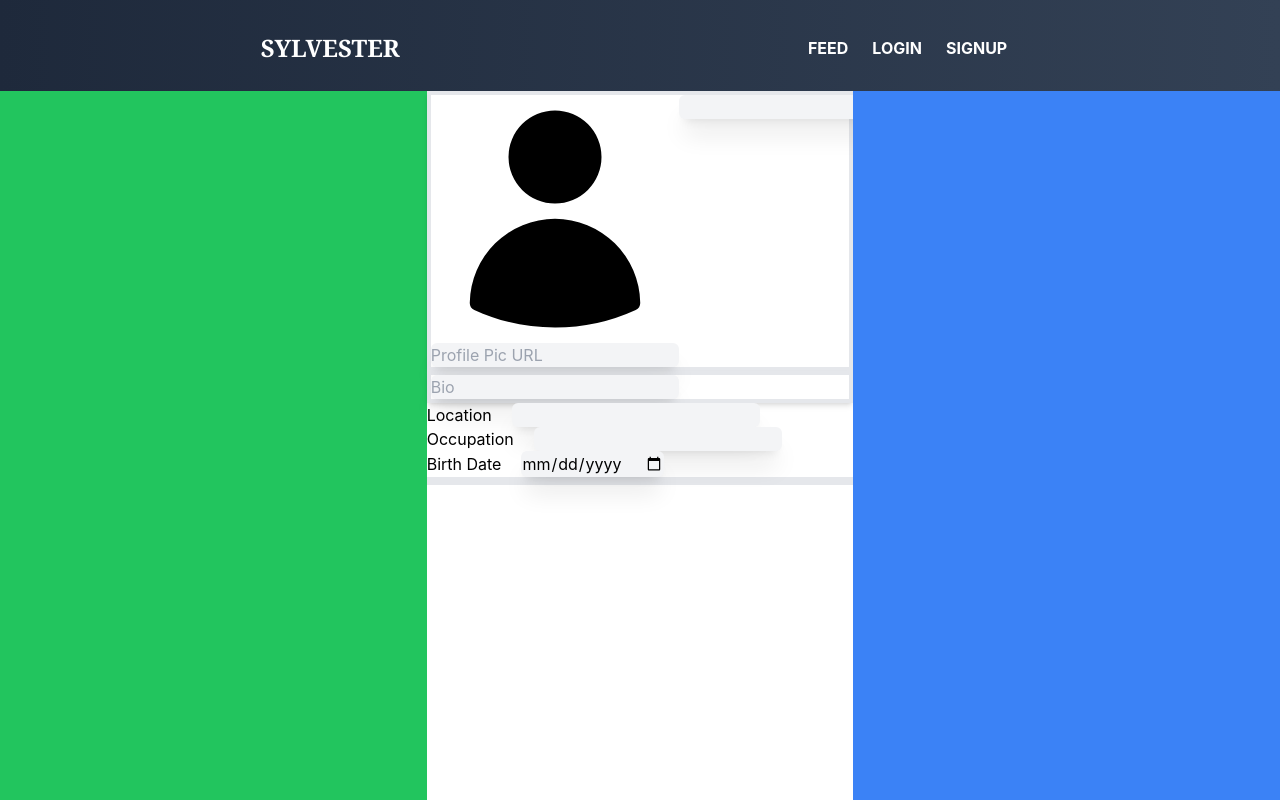
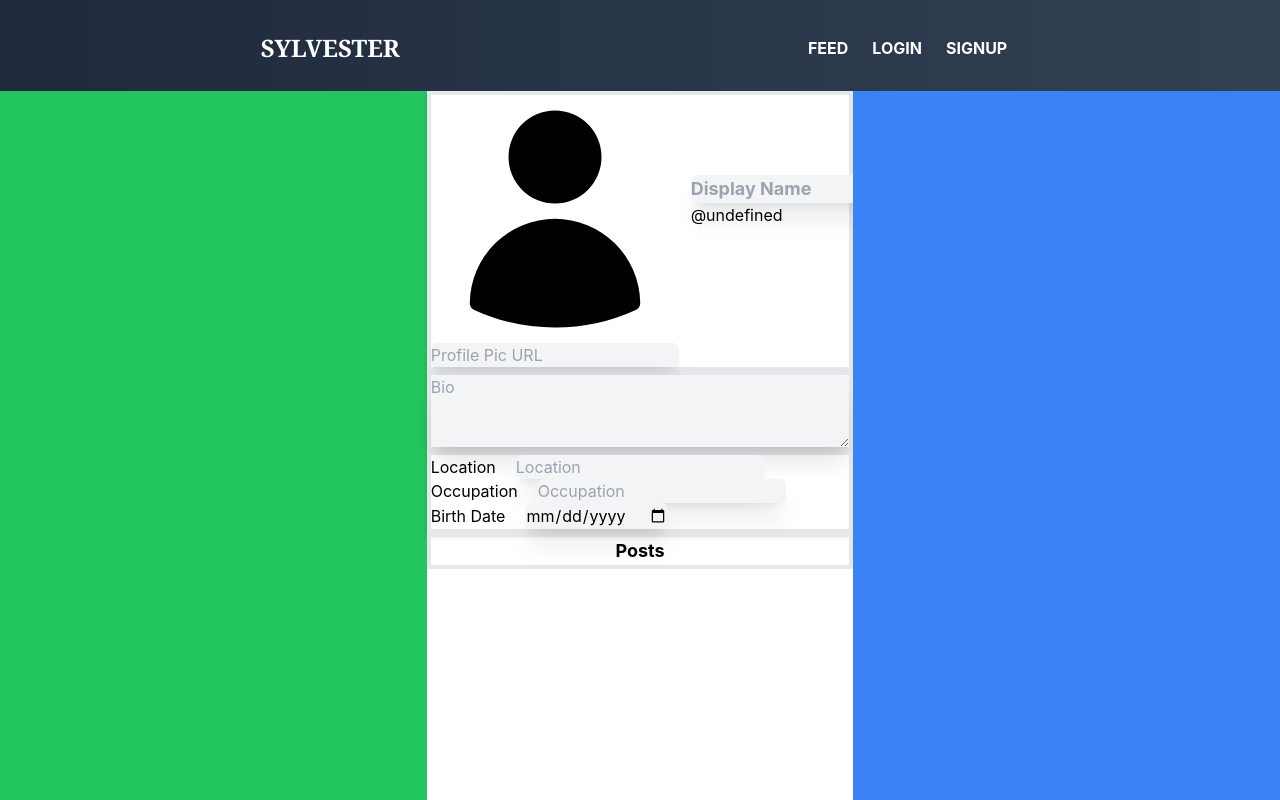
Before and after one commit to Michael-Robertson2/PrimaryKeys-P2-Frontend, a React (Create React App) app in the folder my-app/: page /profile in a window 1280 px wide. Built offline with nearby package versions, Linux system fonts and the light colour scheme; no server answers.

Commit message:
Update ProfilePage.tsx

```diff
--- a/my-app/src/pages/ProfilePage.tsx
+++ b/my-app/src/pages/ProfilePage.tsx
@@ -88,30 +88,30 @@ function ProfilePage(){
             <div className="flex flex-row border-solid border-4 h-full shadow-md bg-white">
                 <div>
                     {profile === null ? <UserIcon /> : (
-                    profile.profilePicUrl === null ? <img src="https://vectorified.com/images/twitter-default-icon-25.jpg" /> : <img src={profile.profilePicUrl} />
+                    profilePicUrl === "" ? <UserIcon /> : <img src={profile.profilePicUrl}/>
                     )}
 
-                    <input className="bg-gray-100 shadow-xl rounded-md" placeholder={profile?.profilePicUrl != null ? profile?.profilePicUrl : "Profile Pic URL"} value={profilePicUrl} onChange={(e)=>registerChange(setProfilePicUrl, e.target.value)} />
+                    <input className="bg-gray-100 shadow-xl rounded-md" type= "url" placeholder={"Profile Pic URL"} value={profilePicUrl} onChange={(e)=>registerChange(setProfilePicUrl, e.target.value)} />
                 </div>
-                <div>
-                    <h1><input className="bg-gray-100 shadow-xl rounded-md" placeholder={profile?.displayName} value={displayName} onChange={(e)=>registerChange(setDisplayName, e.target.value)} /></h1>
-                    <h2>{principal?.username}</h2>
+                <div className="px-3 py-20">
+                    <h1 className = "text-lg font-bold"><input className="bg-gray-100 shadow-xl rounded-md" placeholder={"Display Name"} value={displayName} onChange={(e)=>registerChange(setDisplayName, e.target.value)} /></h1>
+                    <h2>{"@" + principal?.username}</h2>
                 </div>
             </div>
-            <div className = "border-solid border-4 h-full shadow-md bg-white">
-                <input className="bg-gray-100 shadow-xl rounded-md"  placeholder={profile?.bio != null ? profile?.bio : "Bio"} value={bio} onChange={(e)=>registerChange(setBio, e.target.value)}/>
+            <div className = "flex border-solid border-4 h-full shadow-md bg-white">
+                <textarea className="grow bg-gray-100 shadow-xl rounded-md" maxLength={128} rows={3} placeholder={"Bio"} value={bio} onChange={(e)=>registerChange(setBio, e.target.value)}/>
             </div>
-            <div>
+            <div className="flex border-solid border-4 h-full shadow-md bg-white">
             <ul>
                 <li>
                     <p className='inline-block pr-5'>Location</p>
-                    <input className="bg-gray-100 shadow-xl rounded-md"  placeholder={profile?.location} value={location} onChange={(e)=>registerChange(setLocation, e.target.value)}/></li>
+                    <input className="grow bg-gray-100 shadow-xl rounded-md"  placeholder={"Location"} value={location} onChange={(e)=>registerChange(setLocation, e.target.value)}/></li>
                 <li>
                     <p className='inline-block pr-5'>Occupation</p>
-                    <input className="bg-gray-100 shadow-xl rounded-md"  placeholder={profile?.occupation} value={occupation} onChange={(e)=>registerChange(setOccupation, e.target.value)} /></li>
+                    <input className="grow bg-gray-100 shadow-xl rounded-md"  placeholder={"Occupation"} value={occupation} onChange={(e)=>registerChange(setOccupation, e.target.value)} /></li>
                 <li>
                     <p className='inline-block pr-5'>Birth Date</p>
-                    <input type="date" className="bg-gray-100 shadow-xl rounded-md" placeholder={profile?.birthDate} value={birthDate} onChange={(e)=>registerChange(setBirthDate, e.target.value)} />
+                    <input type="date" className="bg-gray-100 shadow-xl rounded-md" placeholder={"Birth Date"} value={birthDate} onChange={(e)=>registerChange(setBirthDate, e.target.value)} />
                 </li>
             </ul>
 
@@ -122,9 +122,10 @@ function ProfilePage(){
             </div>
 
             <div className="border-solid border-4 w-full">
-            <ol>
-                <Feed posts={posts} />
-            </ol>
+                <h1 className="text-lg font-bold text-center">Posts</h1>
+                <ol>
+                    <Feed posts={posts} />
+                </ol>
             </div>
         </form>
     );
```
